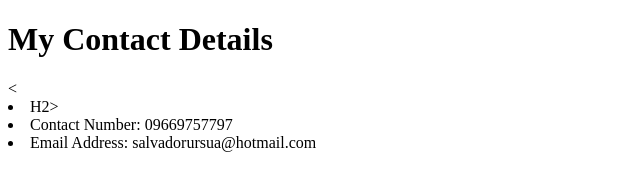
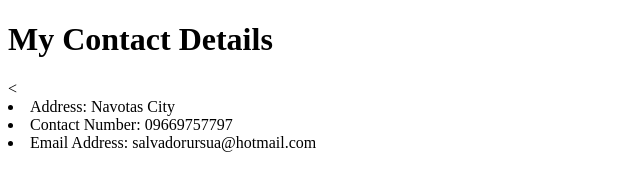
Before and after one commit to SalvadorUrsua/Resume, a plain HTML site: page contactinfo.html in a window 1280 px wide. Shown: the whole page, without its empty margins (0-640 px from the left). Drawn offline with Linux system fonts and the light colour scheme.

Commit message:
Add files via upload

```diff
--- a/contactinfo.html
+++ b/contactinfo.html
@@ -7,7 +7,7 @@
     <body>
         <h1>My Contact Details</h1>
         <
-            <li>H2></li>
+            <li>Address: Navotas City</li>
             <li>Contact Number: 09669757797</li>
             <li>Email Address: salvadorursua@hotmail.com</li>
     </body>
```
